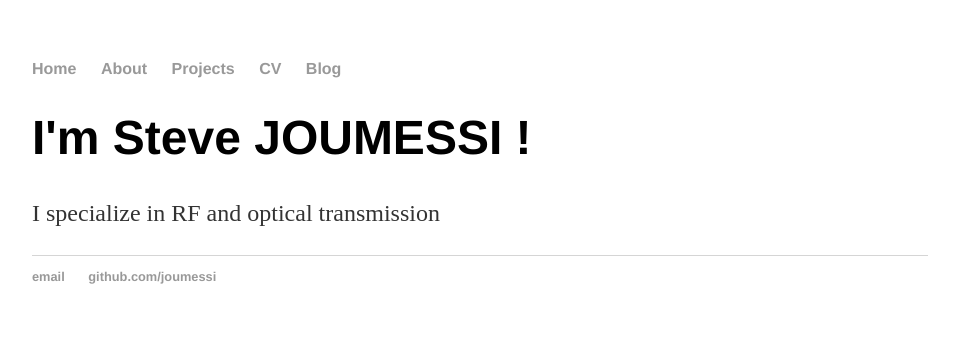
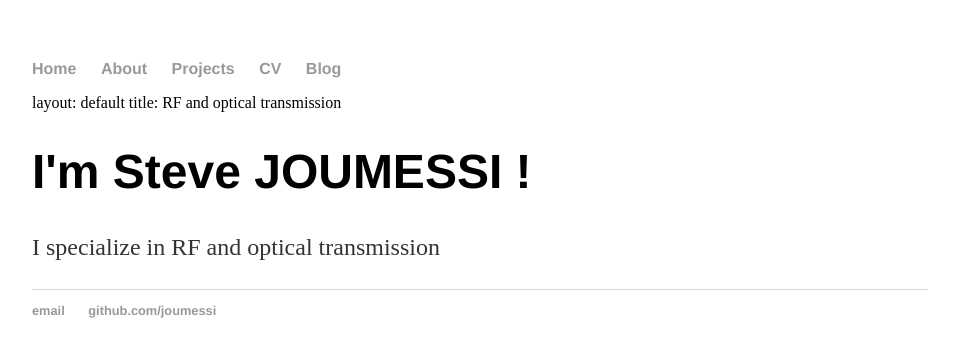
Before and after one commit to joumessi/RF_AND_OPTICAL_TRANSMISSION, a Jekyll site: the page index.html, which Jekyll copies as it is, in a window 1280 px wide. Shown: the top 357 px of the page, without its empty margins (160-1119 px from the left). Built offline with Jekyll 4.4.1, drawn with Linux system fonts in a browser that asks for light colours.

Commit message:
Update index.html

```diff
--- a/index.html
+++ b/index.html
@@ -16,6 +16,8 @@
     		</ul>
 		</nav>
 		<div class="container">
+			layout: default
+			title: RF and optical transmission
     		<div class="blurb">
         		<h1>I'm Steve JOUMESSI !</h1>
 				<p>I specialize in RF and optical transmission</a></p>
```
